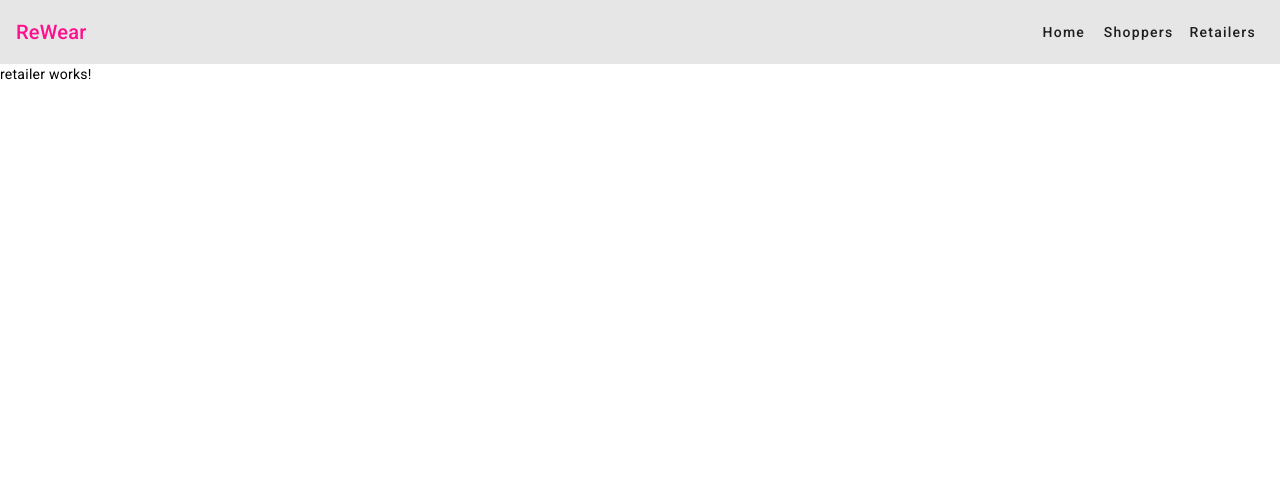
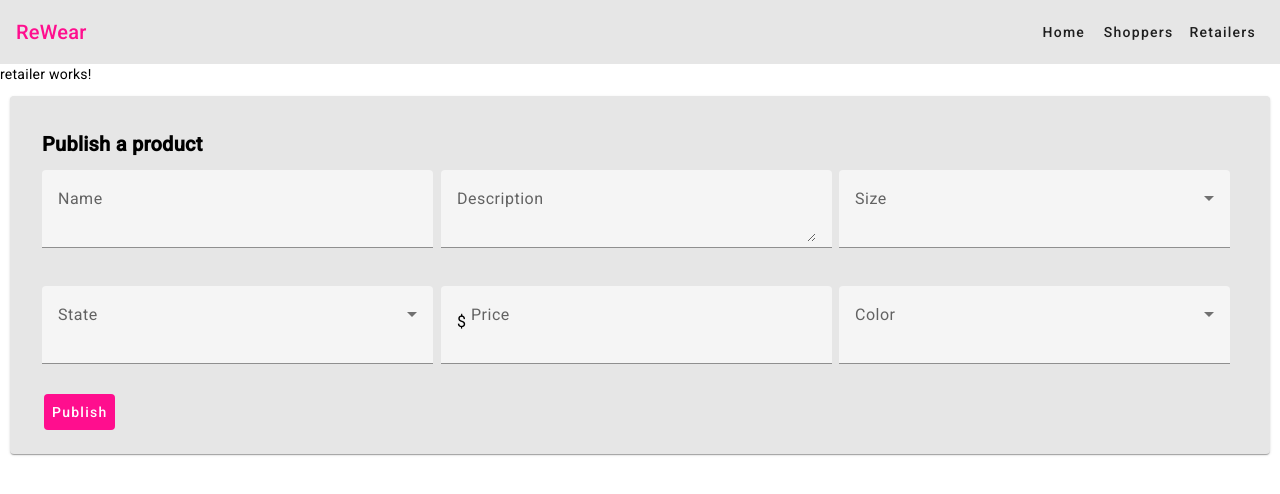
Before and after one commit to daniel-vl7/rewear-frontend, an Angular app: page /retailers in a window 1280 px wide. Shown: the top 494 px of the page. Built offline with nearby package versions, Linux system fonts and the light colour scheme.

Commit message:
feat(retailer-products): added form

```diff
--- /dev/null
+++ b/src/app/rewear/retailers/components/products/products.component.css
@@ -0,0 +1,28 @@
+.form-container {
+  display: flex;
+  flex-direction: column;
+}
+
+.form-row {
+  display: flex;
+  flex-direction: row;
+  justify-content: space-between;
+  align-items: center;
+  margin-bottom: 16px;
+}
+
+.form-field {
+  flex: 1;
+  margin-right: 8px;
+}
+mat-form-field{
+  height: 100px;
+}
+.publish-card{
+  margin: 10px;
+  background-color: #e6e6e6;
+  padding: 16px;
+}
+mat-card-header{
+  margin:0 10px 10px 0;
+}
--- /dev/null
+++ b/src/app/rewear/retailers/components/products/products.component.html
@@ -0,0 +1,54 @@
+<mat-card class="publish-card">
+  <mat-card-header>
+    <mat-card-title><b>Publish a product</b></mat-card-title>
+  </mat-card-header>
+  <mat-card-content class="form-container">
+    <div class="form-row">
+      <mat-form-field class="form-field">
+        <mat-label>Name</mat-label>
+        <input matInput>
+      </mat-form-field>
+      <mat-form-field class="form-field">
+        <mat-label>Description</mat-label>
+        <textarea matInput></textarea>
+      </mat-form-field>
+      <mat-form-field class="form-field">
+        <mat-label>Size</mat-label>
+        <mat-select>
+          <mat-option value="s">Small</mat-option>
+          <mat-option value="m">Medium</mat-option>
+          <mat-option value="l">Large</mat-option>
+          <mat-option value="other">Other</mat-option>
+        </mat-select>
+      </mat-form-field>
+    </div>
+    <div class="form-row">
+      <mat-form-field class="form-field">
+        <mat-label>State</mat-label>
+        <mat-select>
+          <mat-option value="used">Used</mat-option>
+          <mat-option value="never used">Never Used</mat-option>
+          <mat-option value="worn">Worn</mat-option>
+        </mat-select>
+      </mat-form-field>
+      <mat-form-field class="form-field">
+        <mat-label>Price</mat-label>
+        <input matInput type="number" placeholder="0">
+        <span matTextPrefix>$&nbsp;</span>
+      </mat-form-field>
+      <mat-form-field class="form-field">
+        <mat-label>Color</mat-label>
+        <mat-select>
+          <mat-option value="white">White</mat-option>
+          <mat-option value="black">Black</mat-option>
+          <mat-option value="yellow">Yellow</mat-option>
+          <mat-option value="pink">Pink</mat-option>
+          <mat-option value="other">Other</mat-option>
+        </mat-select>
+      </mat-form-field>
+    </div>
+  </mat-card-content>
+  <mat-card-actions>
+    <button style="background: #ff0e8e;color: white; margin-left: 10px;" mat-button>Publish</button>
+  </mat-card-actions>
+</mat-card>
--- a/src/app/rewear/retailers/pages/retailer/retailer.component.html
+++ b/src/app/rewear/retailers/pages/retailer/retailer.component.html
@@ -1 +1,2 @@
 <p>retailer works!</p>
+<app-products></app-products>
```
Also changed, not shown: src/app/app.module.ts (+11 -3 lines), src/app/rewear/retailers/components/products/products.component.ts (added, +10 -0 lines), 1 other file (tests, documents, lock files or other folders).
